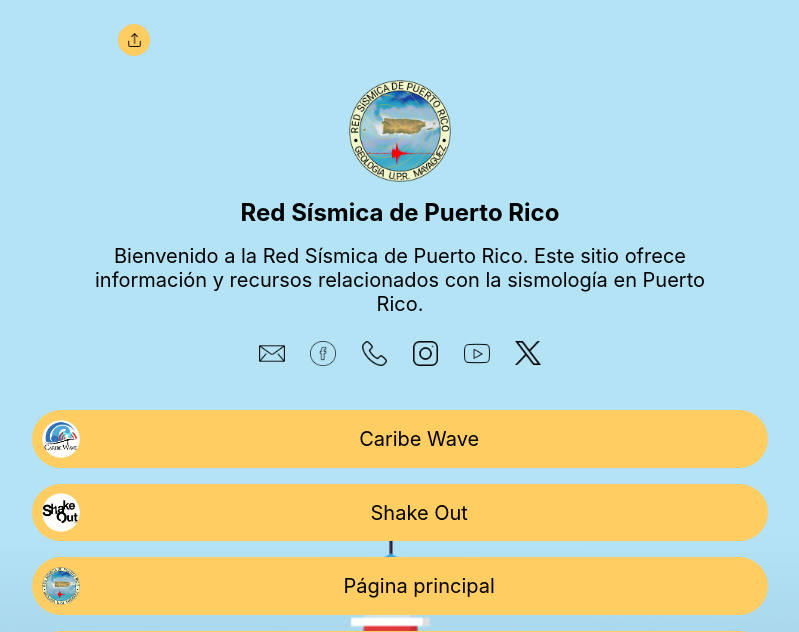
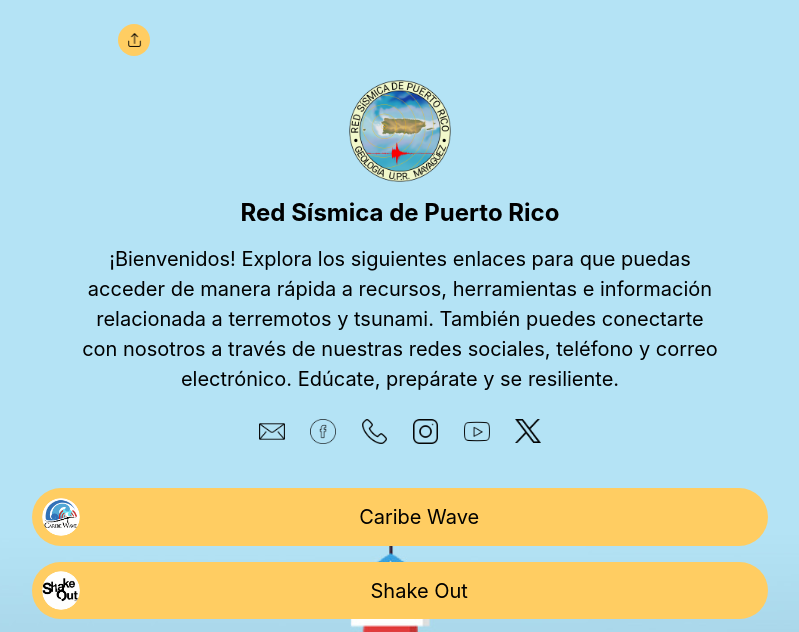
Before and after one commit to marcoyuuu/Biolink-replica, a PHP site: page / in a window 1280 px wide. Shown: the top 632 px of the page, without its empty margins (240-1039 px from the left). Run offline with PHP 8.4, Linux system fonts and the light colour scheme.

Commit message:
Update descripción

```diff
--- a/index.html
+++ b/index.html
@@ -30,8 +30,9 @@
             <!-- Logo, título y subtítulo de la página -->
             <img src="assets/logo.png" class="logo" alt="Logo de la Red Sísmica de Puerto Rico">
             <h1 class="page-title">Red Sísmica de Puerto Rico</h1>
-            <h2 class="page-bioline">Bienvenido a la Red Sísmica de Puerto Rico. Este sitio ofrece información y
-                recursos relacionados con la sismología en Puerto Rico.</h2>
+            <h2 class="page-bioline">¡Bienvenidos! Explora los siguientes enlaces para que puedas acceder de manera rápida a recursos,
+                herramientas e información relacionada a terremotos y tsunami. También puedes conectarte con nosotros a través de nuestras
+                redes sociales, teléfono y correo electrónico. Edúcate, prepárate y se resiliente.</h2>
         </header>
 
         <!-- Contenido Principal: Sección para el contenido específico de la página -->
--- a/style.css
+++ b/style.css
@@ -45,6 +45,7 @@
 h2 {
     text-align: center;
     font-weight: normal;
+    line-height: 1.5;
 }
 
 /* Estilo para los íconos de compartir */
```
